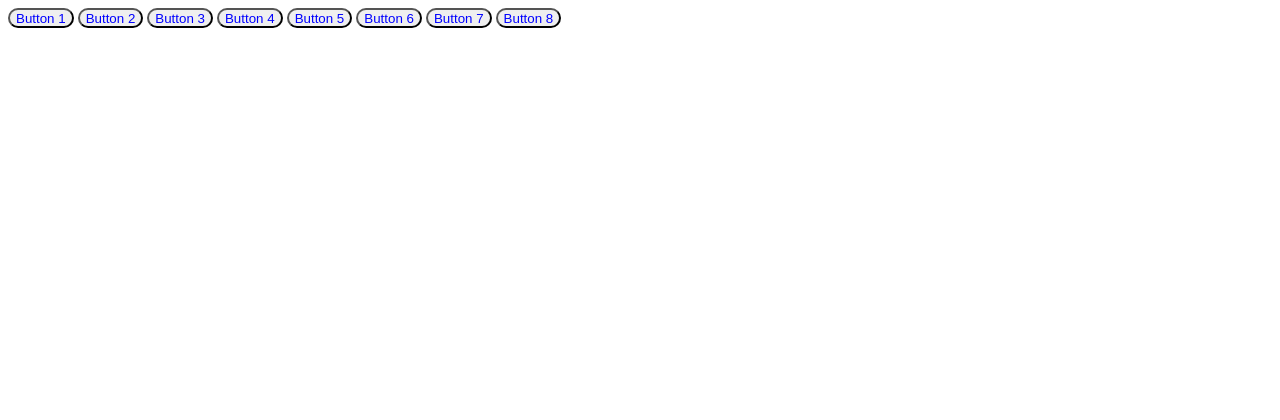
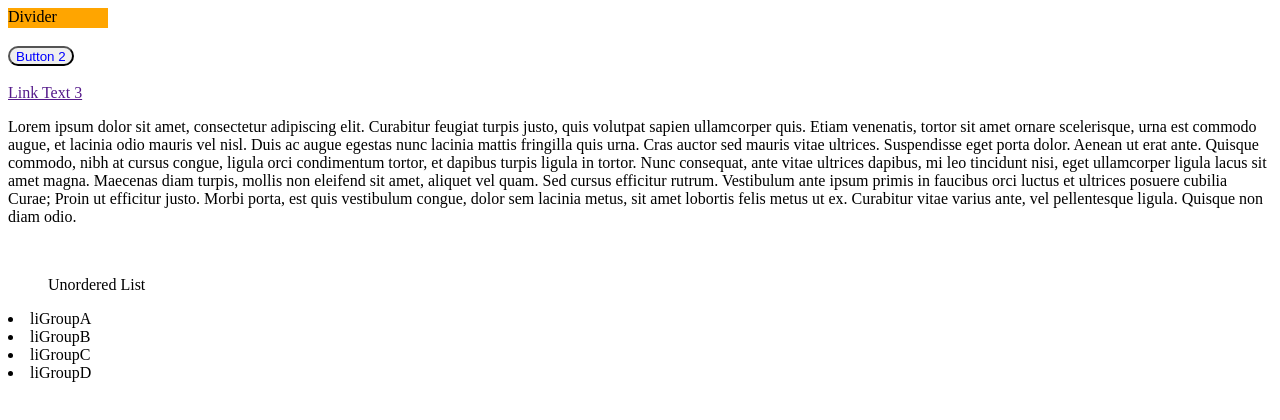
Before and after one commit to Keahibono/Analytics_Tracking, a plain HTML site: page index.html in a window 1280 px wide. Drawn offline with Linux system fonts and the light colour scheme.

Commit message:
Second commit...changed buttons to other elements

```diff
--- a/css/main.css
+++ b/css/main.css
@@ -4,3 +4,9 @@ button{
   border-radius: 10px;
   max-height: 20px;
 }
+
+div{
+  background-color: orange;
+  width: 100px;
+  height: 20px;
+}
--- a/index.html
+++ b/index.html
@@ -6,14 +6,21 @@
   <title>Analytics Tracking</title>
 </head>
 <body>
-  <button id="but1" onClick="this.id">Button 1</button>
+  <div id="div">Divider</div>
+  </br>
   <button id="but2">Button 2</button>
-  <button id="but3">Button 3</button>
-  <button id="but4">Button 4</button>
-  <button id="but5">Button 5</button>
-  <button id="but6">Button 6</button>
-  <button id="but7">Button 7</button>
-  <button id="but8">Button 8</button>
+  </br>
+  </br>
+  <a href="" id="text-link">Link Text 3</a>
+  </br>
+  <p id="p-tag">Lorem ipsum dolor sit amet, consectetur adipiscing elit. Curabitur feugiat turpis justo, quis volutpat sapien ullamcorper quis. Etiam venenatis, tortor sit amet ornare scelerisque, urna est commodo augue, et lacinia odio mauris vel nisl. Duis ac augue egestas nunc lacinia mattis fringilla quis urna. Cras auctor sed mauris vitae ultrices. Suspendisse eget porta dolor. Aenean ut erat ante. Quisque commodo, nibh at cursus congue, ligula orci condimentum tortor, et dapibus turpis ligula in tortor. Nunc consequat, ante vitae ultrices dapibus, mi leo tincidunt nisi, eget ullamcorper ligula lacus sit amet magna. Maecenas diam turpis, mollis non eleifend sit amet, aliquet vel quam. Sed cursus efficitur rutrum. Vestibulum ante ipsum primis in faucibus orci luctus et ultrices posuere cubilia Curae; Proin ut efficitur justo. Morbi porta, est quis vestibulum congue, dolor sem lacinia metus, sit amet lobortis felis metus ut ex. Curabitur vitae varius ante, vel pellentesque ligula. Quisque non diam odio.</p>
+  </br>
+
+  <ul id="ul">Unordered List</ul>
+    <li id="liGroupA">liGroupA</li>
+    <li id="liGroupB">liGroupB</li>
+    <li id="liGroupC">liGroupC</li>
+    <li id="liGroupD">liGroupD</li>
 
   <script type="text/javascript" src="/js/script.js"></script>
 </body>
```
